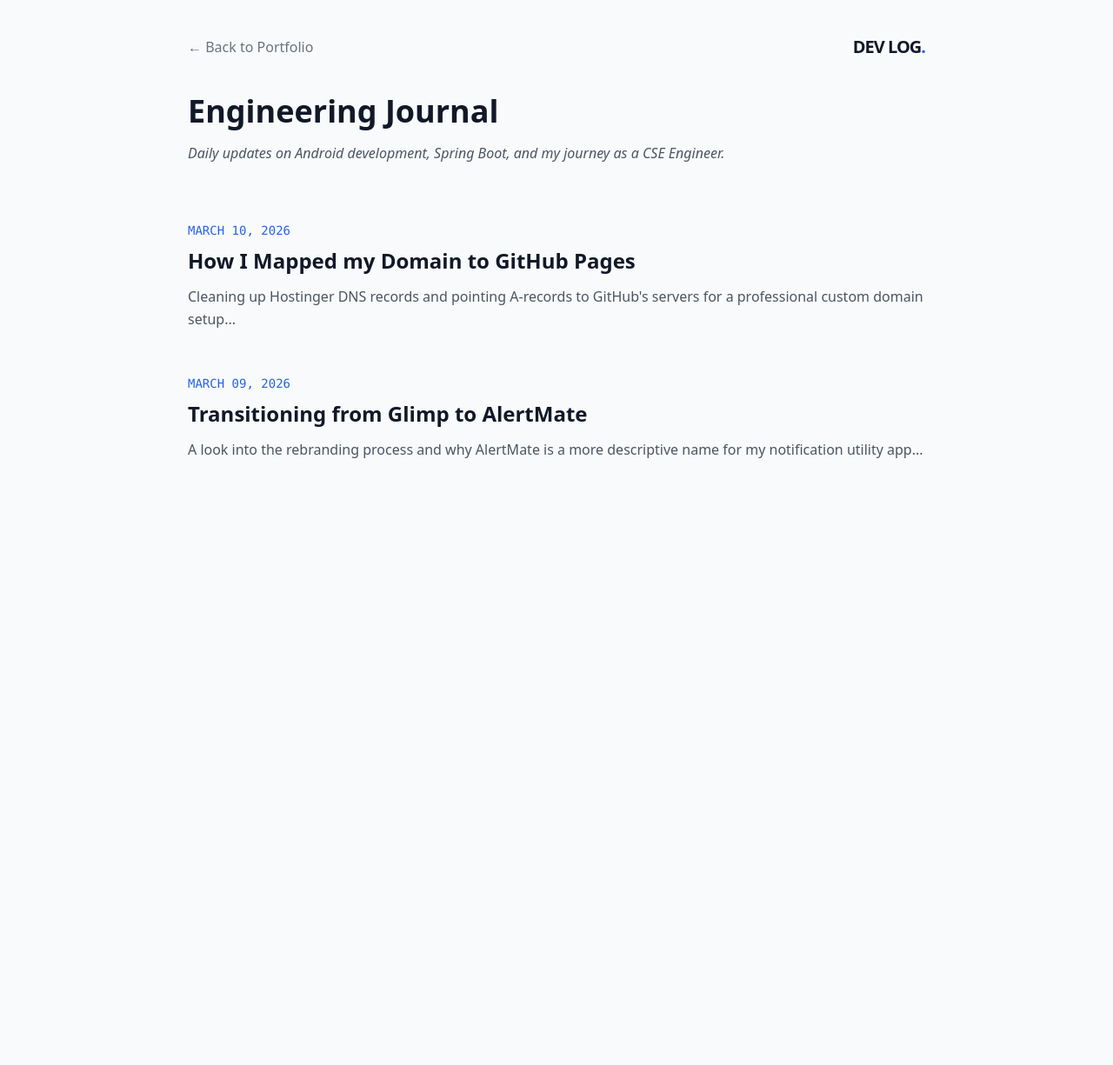
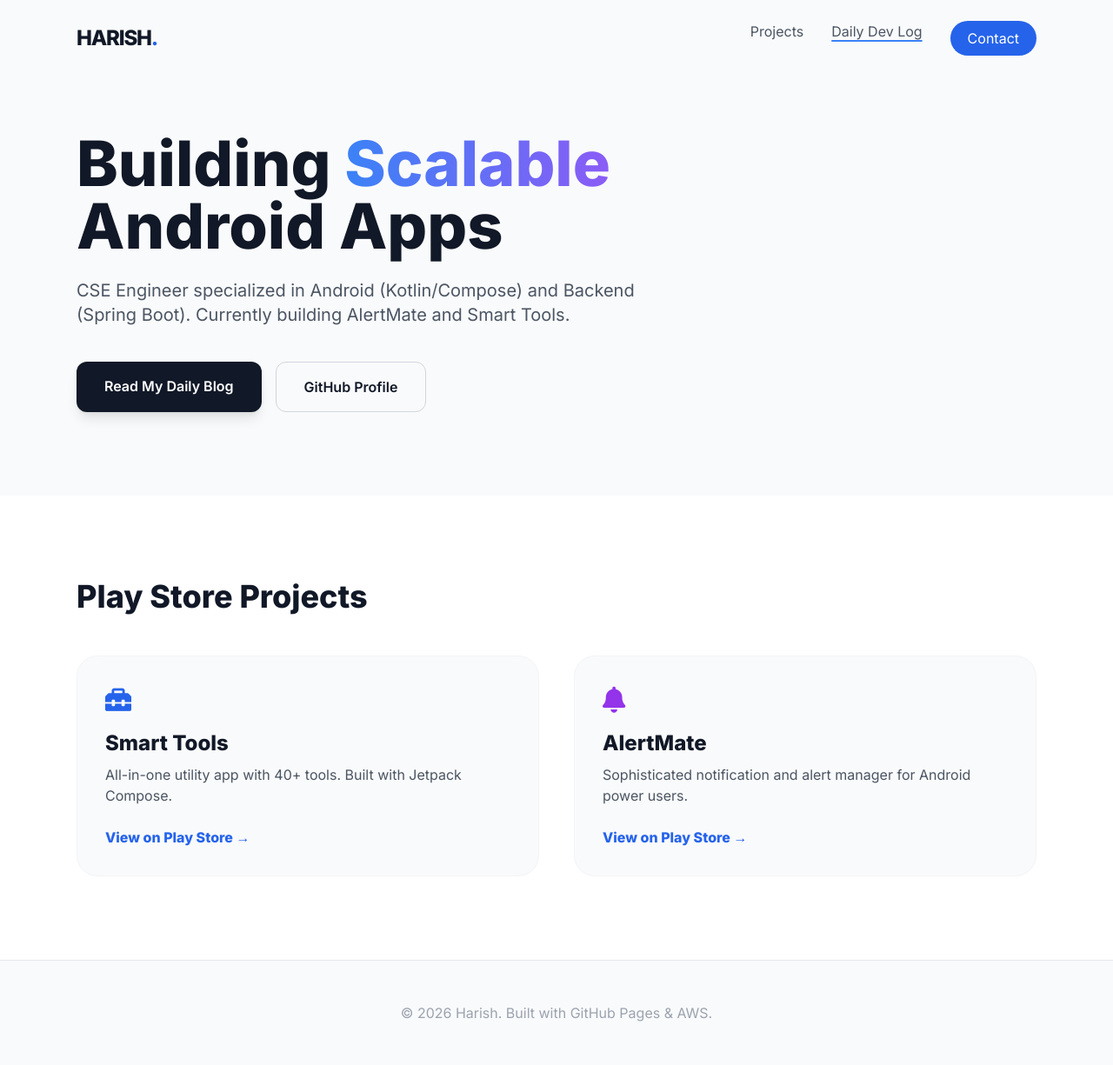
Before and after one commit to harish-cse55/my-awesome-site., a plain HTML site: page index.html in a window 1280 px wide. Shown: the whole page at 87% size. Before the commit the page ends 800 px from the top, so only its background shows below. Drawn offline with nearby package versions, Linux system fonts and the light colour scheme.

Commit message:
Update index.html

```diff
--- a/index.html
+++ b/index.html
@@ -3,43 +3,59 @@
 <head>
     <meta charset="UTF-8">
     <meta name="viewport" content="width=device-width, initial-scale=1.0">
-    <title>Dev Log | Harish</title>
+    <title>Harish | CSE Engineer</title>
     <script src="https://cdn.tailwindcss.com"></script>
     <link rel="stylesheet" href="https://cdnjs.cloudflare.com/ajax/libs/font-awesome/6.0.0/css/all.min.css">
+    <style>
+        @import url('https://fonts.googleapis.com/css2?family=Inter:wght@400;600;800&display=swap');
+        body { font-family: 'Inter', sans-serif; scroll-behavior: smooth; }
+        .gradient-text { background: linear-gradient(90deg, #3b82f6, #8b5cf6); -webkit-background-clip: text; -webkit-text-fill-color: transparent; }
+    </style>
 </head>
 <body class="bg-gray-50 text-gray-900">
 
-    <nav class="max-w-4xl mx-auto px-6 py-10 flex justify-between items-center">
-      <a href="/" class="text-gray-500 hover:text-blue-600 transition font-medium">← Back to Portfolio</a>
-        <div class="text-xl font-bold tracking-tighter uppercase">Dev Log<span class="text-blue-600">.</span></div>
+    <nav class="max-w-6xl mx-auto px-6 py-6 flex justify-between items-center">
+        <div class="text-2xl font-extrabold tracking-tighter uppercase">Harish<span class="text-blue-600">.</span></div>
+        <div class="space-x-8 hidden md:flex font-medium text-gray-600">
+            <a href="#projects" class="hover:text-blue-600 transition">Projects</a>
+            <a href="/blog/" class="hover:text-blue-600 transition underline decoration-blue-500 decoration-2 underline-offset-4">Daily Dev Log</a>
+            <a href="mailto:your-email@example.com" class="bg-blue-600 text-white px-5 py-2 rounded-full hover:bg-blue-700 transition">Contact</a>
+        </div>
     </nav>
 
-    <main class="max-w-4xl mx-auto px-6 pb-20">
-        <header class="mb-16">
-            <h1 class="text-4xl font-extrabold mb-4">Engineering Journal</h1>
-            <p class="text-gray-600 italic">Daily updates on Android development, Spring Boot, and my journey as a CSE Engineer.</p>
-        </header>
+    <section class="max-w-6xl mx-auto px-6 pt-16 pb-24 flex flex-col md:flex-row items-center">
+        <div class="md:w-2/3 text-center md:text-left">
+            <h1 class="text-5xl md:text-7xl font-extrabold mb-6 leading-tight">Building <span class="gradient-text">Scalable</span> Android Apps</h1>
+            <p class="text-xl text-gray-600 mb-10 max-w-2xl">CSE Engineer specialized in Android (Kotlin/Compose) and Backend (Spring Boot). Currently building AlertMate and Smart Tools.</p>
+            <div class="flex flex-col sm:flex-row space-y-4 sm:space-y-0 sm:space-x-4 justify-center md:justify-start">
+                <a href="/blog/" class="bg-gray-900 text-white px-8 py-4 rounded-xl font-semibold hover:bg-gray-800 transition shadow-lg">Read My Daily Blog</a>
+                <a href="https://github.com/harish-cse55" class="border border-gray-300 px-8 py-4 rounded-xl font-semibold hover:bg-gray-100 transition">GitHub Profile</a>
+            </div>
+        </div>
+    </section>
 
-        <div class="space-y-12">
+    <section id="projects" class="bg-white py-24">
+        <div class="max-w-6xl mx-auto px-6">
+            <h2 class="text-4xl font-bold mb-12">Play Store Projects</h2>
+            <div class="grid grid-cols-1 md:grid-cols-2 gap-10">
+                <div class="p-8 rounded-3xl bg-gray-50 border border-gray-100 hover:shadow-xl transition">
+                    <i class="fa-solid fa-toolbox text-blue-600 text-3xl mb-4"></i>
+                    <h3 class="text-2xl font-bold mb-2">Smart Tools</h3>
+                    <p class="text-gray-600 mb-6">All-in-one utility app with 40+ tools. Built with Jetpack Compose.</p>
+                    <a href="https://play.google.com/store/apps/details?id=com.harish.woohoosmart" target="_blank" class="text-blue-600 font-bold hover:underline">View on Play Store →</a>
+                </div>
+                <div class="p-8 rounded-3xl bg-gray-50 border border-gray-100 hover:shadow-xl transition">
+                    <i class="fa-solid fa-bell text-purple-600 text-3xl mb-4"></i>
+                    <h3 class="text-2xl font-bold mb-2">AlertMate</h3>
+                    <p class="text-gray-600 mb-6">Sophisticated notification and alert manager for Android power users.</p>
+                    <a href="https://play.google.com/store/apps/details?id=com.zeamapps.snoozy" target="_blank" class="text-blue-600 font-bold hover:underline">View on Play Store →</a>
+                </div>
+            </div>
+        </div>
+    </section>
 
-            <article class="group">
-                <span class="text-sm font-mono text-blue-600">MARCH 10, 2026</span>
-                <a href="2026-03-10-setup.html">
-                    <h2 class="text-2xl font-bold mt-2 group-hover:text-blue-600 transition">How I Mapped my Domain to GitHub Pages</h2>
-                    <p class="text-gray-600 mt-3 leading-relaxed">Cleaning up Hostinger DNS records and pointing A-records to GitHub's servers for a professional custom domain setup...</p>
-                </a>
-            </article>
-
-            <article class="group">
-                <span class="text-sm font-mono text-blue-600">MARCH 09, 2026</span>
-                <a href="#">
-                    <h2 class="text-2xl font-bold mt-2 group-hover:text-blue-600 transition">Transitioning from Glimp to AlertMate</h2>
-                    <p class="text-gray-600 mt-3 leading-relaxed">A look into the rebranding process and why AlertMate is a more descriptive name for my notification utility app...</p>
-                </a>
-            </article>
-
-        </div>
-    </main>
-
+    <footer class="py-12 text-center text-gray-400 border-t">
+        <p>&copy; 2026 Harish. Built with GitHub Pages & AWS.</p>
+    </footer>
 </body>
 </html>
```
